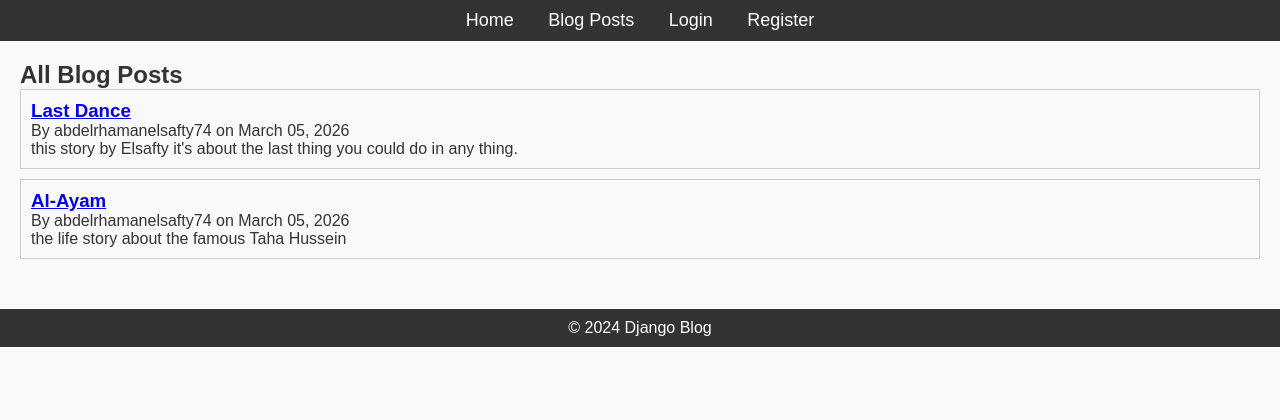
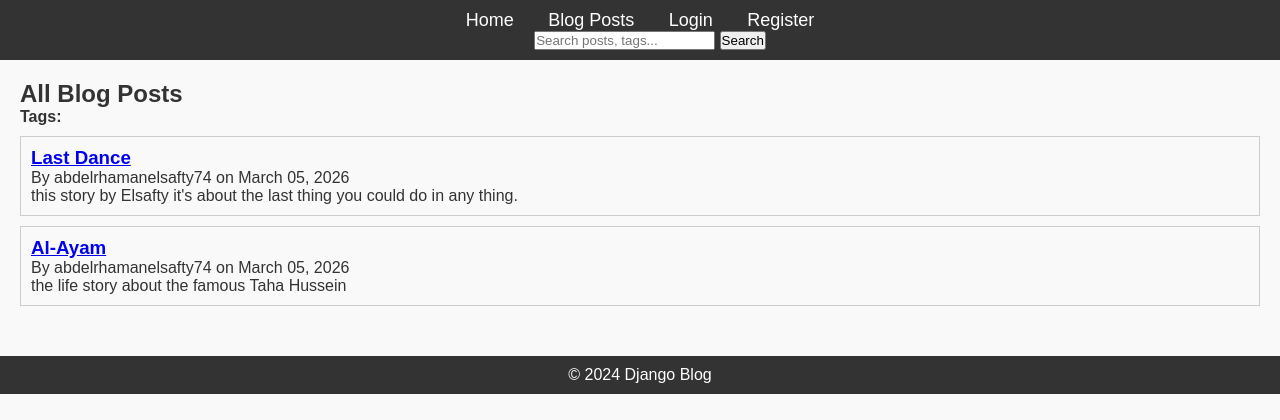
Before and after one commit to abdelrahmanelsafty75/Alx_DjangoLearnLab, a Django app: page / in a window 1280 px wide. Shown: the top 420 px of the page. Run offline with Django 5.2, Linux system fonts and the light colour scheme; data comes from the database, SQL or seed files in the repository; parts of the project's set-up code (start-up, migrations or seed data) failed here and were passed over.

Commit message:
tagging and search UI

```diff
--- a/django_blog/blog/templates/blog/base.html
+++ b/django_blog/blog/templates/blog/base.html
@@ -16,6 +16,10 @@
                 <li><a href="{% url 'login' %}">Login</a></li>
                 <li><a href="{% url 'register' %}">Register</a></li>
             </ul>
+            <form action="{% url 'search' %}" method="GET" style="display: inline; margin-left: 20px;">
+                <input type="text" name="q" placeholder="Search posts, tags..." required>
+                <button type="submit">Search</button>
+             </form>
         </nav>
     </header>
 
--- a/django_blog/blog/templates/blog/post_detail.html
+++ b/django_blog/blog/templates/blog/post_detail.html
@@ -2,6 +2,12 @@
 {% block content %}
     <div style="border: 1px solid #ccc; padding: 20px;">
         <h2>{{ post.title }}</h2>
+        <div style="margin-bottom: 10px;">
+        <strong>Tags:</strong>
+        {% for tag in post.tags.all %}
+            <a href="{% url 'posts-by-tag' tag.slug %}" style="background-color: #eee; padding: 2px 5px; text-decoration: none; border-radius: 3px;">{{ tag.name }}</a>
+        {% endfor %}
+    </div>
         <p>By {{ post.author }} on {{ post.published_date|date:"F d, Y" }}</p>
 
         {% if object.author == user %}
--- a/django_blog/blog/templates/blog/post_list.html
+++ b/django_blog/blog/templates/blog/post_list.html
@@ -1,6 +1,12 @@
 {% extends "blog/base.html" %}
 {% block content %}
     <h2>All Blog Posts</h2>
+    <div style="margin-bottom: 10px;">
+        <strong>Tags:</strong>
+        {% for tag in post.tags.all %}
+            <a href="{% url 'posts-by-tag' tag.slug %}" style="background-color: #eee; padding: 2px 5px; text-decoration: none; border-radius: 3px;">{{ tag.name }}</a>
+        {% endfor %}
+    </div>
     {% for post in posts %}
         <div style="border: 1px solid #ccc; padding: 10px; margin-bottom: 10px;">
             <h3><a href="{% url 'post-detail' post.id %}">{{ post.title }}</a></h3>
```
Also changed, not shown: django_blog/blog/templates/blog/search_results.html (added, +15 -0 lines).
